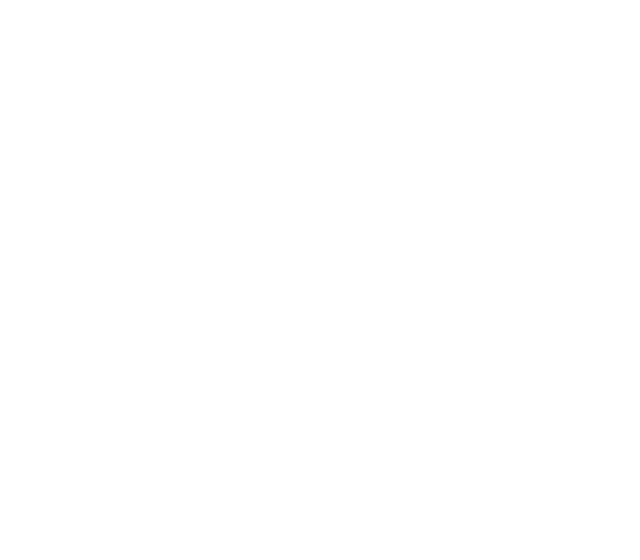
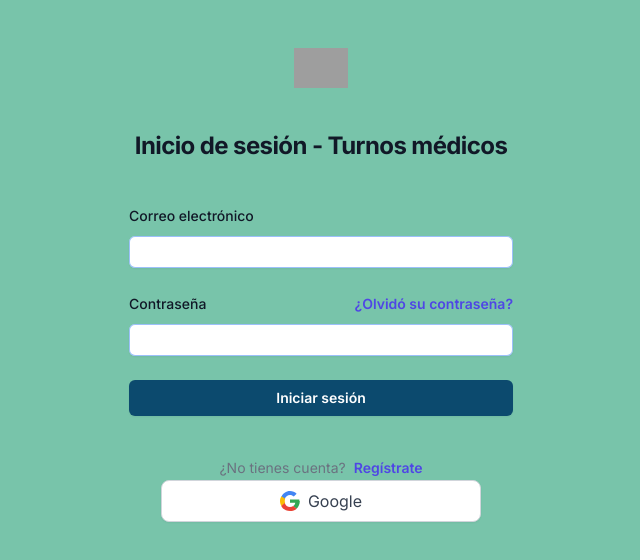
Before and after one commit to IgnacioGalceran/DSW-Frontend, a Next.js app in the folder turnos-medico/: page / in a window 1280 px wide. Shown: the top 560 px of the page, without its empty margins (319-959 px from the left). Built offline with nearby package versions, Linux system fonts and the light colour scheme; no server answers; grey boxes are pictures that could not be loaded.

Commit message:
cambio en home page

```diff
--- a/turnos-medico/src/app/page.tsx
+++ b/turnos-medico/src/app/page.tsx
@@ -1,3 +1,9 @@
+import LoginPage from "./auth/page";
+
 export default function Home() {
-  return <></>;
+  return (
+    <>
+      <LoginPage />
+    </>
+  );
 }
```
